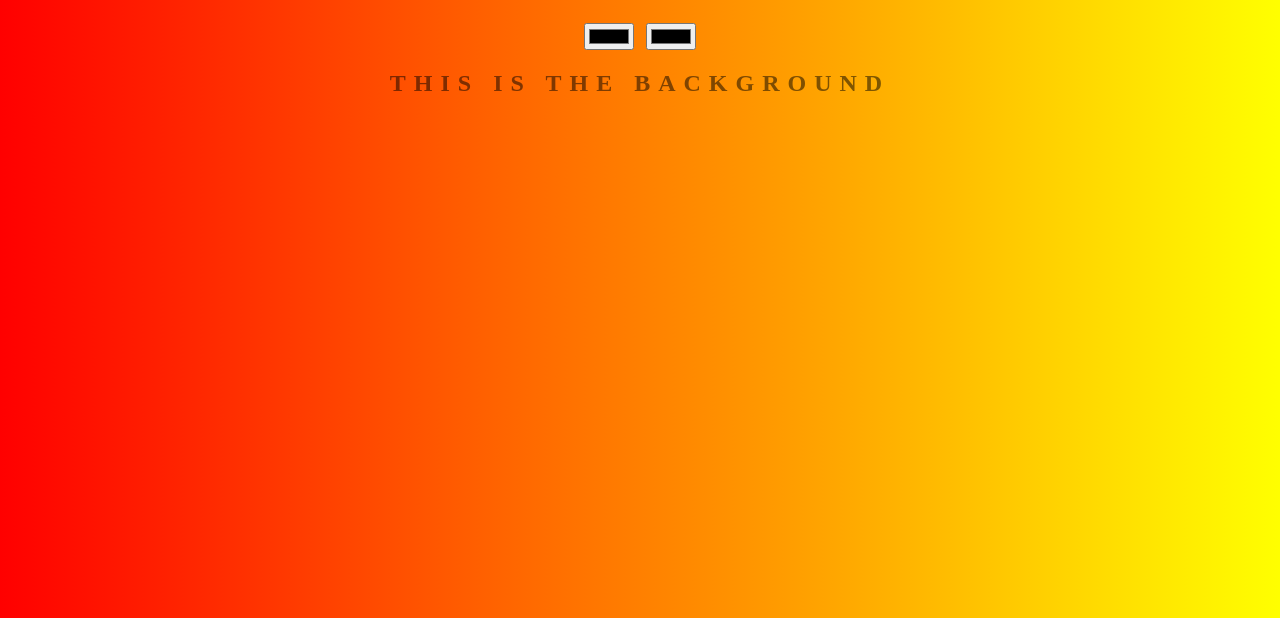
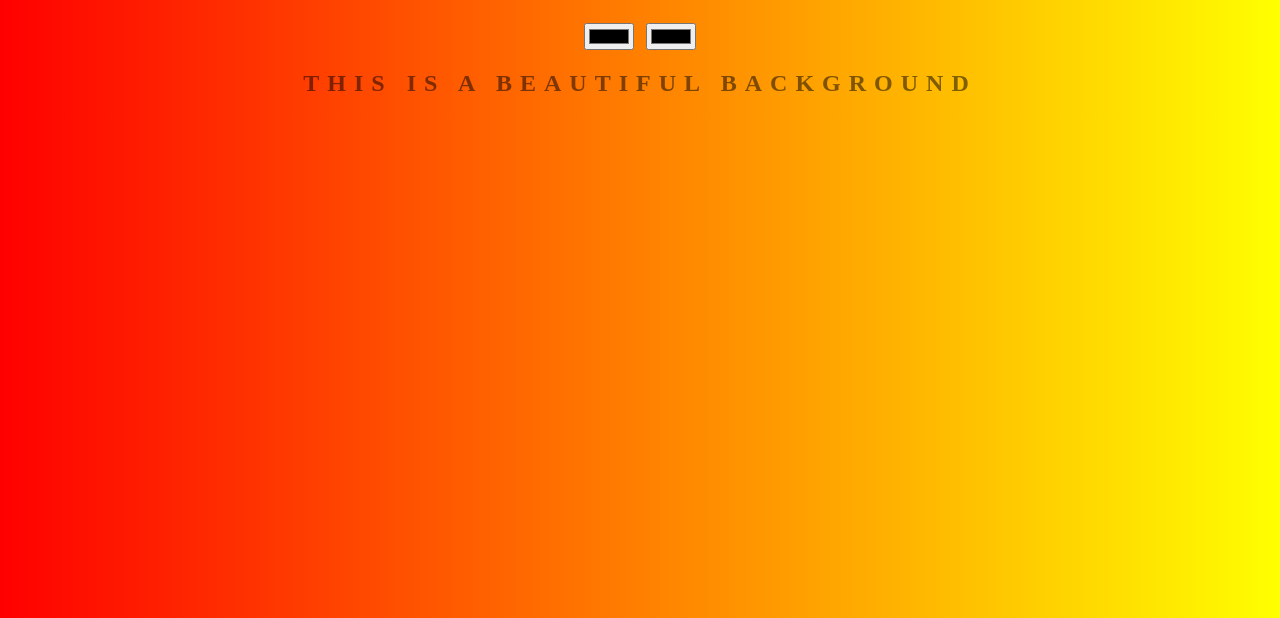
Before and after one commit to aciochina84/background-generator, a plain HTML site: page index.html in a window 1280 px wide. Shown: the part 182-800 px from the top of the page. Drawn offline with Linux system fonts and the light colour scheme.

Commit message:
new change made

```diff
--- a/index.html
+++ b/index.html
@@ -11,7 +11,7 @@
     <h1>Background Generator</h1>
     <input class="color1" type="color" name="color1" value="191184">
     <input class="color2" type="color" name="color2" value="111984">
-    <h2>This is the background</h2>
+    <h2>This is a beautiful background</h2>
     <h3></h3>
 
     <script type="text/javascript" src="script.js"></script>
```
